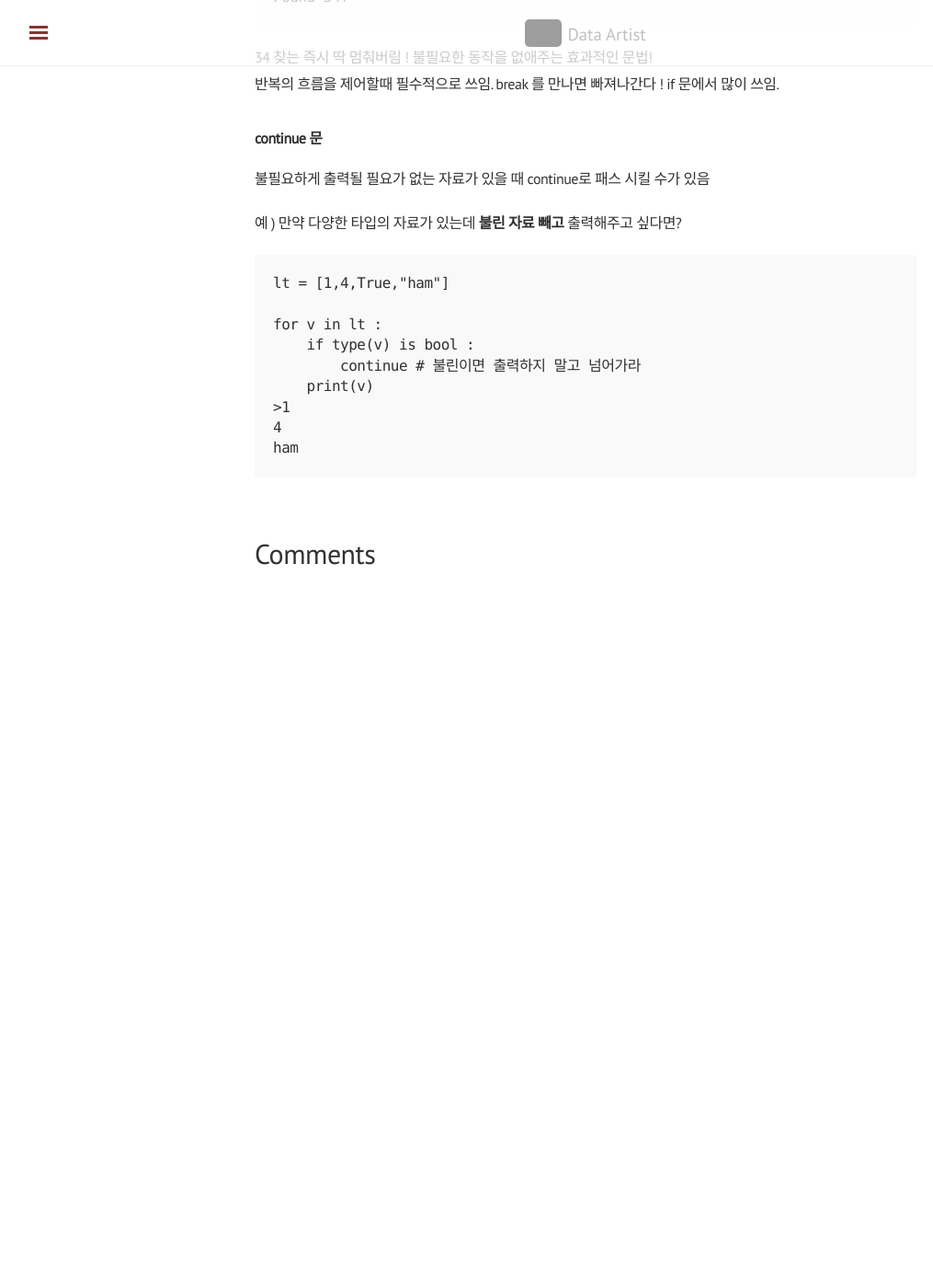
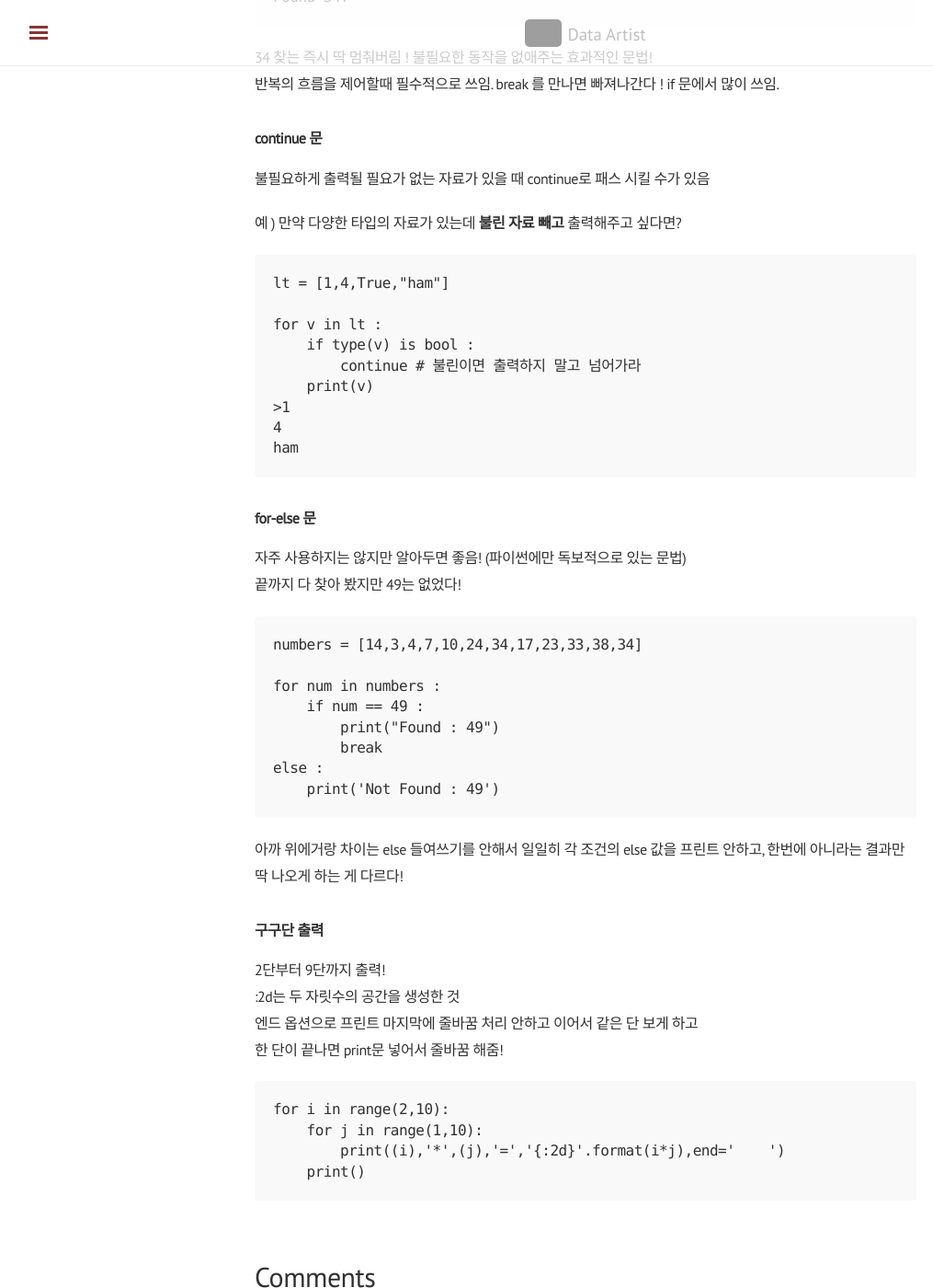
Before and after one commit to shanny924/shanny924.github.io, a Jekyll site: the page built from _posts/2020-04-11-python#5.md, in a window 1280 px wide and 1400 px high, scrolled down 8892 px. Shown: the whole window at 92% size, without its empty margins (3-1018 px from the left). Built offline with Jekyll 4.4.1, drawn with Linux system fonts in a browser that asks for light colours; nearby versions of some CDN libraries; comment, search, counter and statistics services are not loaded; before the commit the page ends 9522 px from its top, so only the background shows below that; grey boxes are pictures that could not be loaded.

Commit message:
Update 2020-04-11-python#5.md

````diff
--- a/_posts/2020-04-11-python#5.md
+++ b/_posts/2020-04-11-python#5.md
@@ -397,3 +397,33 @@ for v in lt :
 4
 ham
 ```
+
+### for-else 문
+
+자주 사용하지는 않지만 알아두면 좋음! (파이썬에만 독보적으로 있는 문법)
+끝까지 다 찾아 봤지만 49는 없었다!
+```
+numbers = [14,3,4,7,10,24,34,17,23,33,38,34]
+
+for num in numbers :
+    if num == 49 :
+        print("Found : 49")
+        break
+else :
+    print('Not Found : 49')
+```
+아까 위에거랑 차이는 else 들여쓰기를 안해서 일일히 각 조건의 else 값을 프린트 안하고, 한번에 아니라는 결과만 딱 나오게 하는 게 다르다!
+
+### 구구단 출력
+
+2단부터 9단까지 출력!
+:2d는 두 자릿수의 공간을 생성한 것
+엔드 옵션으로 프린트 마지막에 줄바꿈 처리 안하고 이어서 같은 단 보게 하고
+한 단이 끝나면 print문 넣어서 줄바꿈 해줌!
+
+```
+for i in range(2,10):
+    for j in range(1,10):
+        print((i),'*',(j),'=','{:2d}'.format(i*j),end='    ')
+    print()
+```
````
